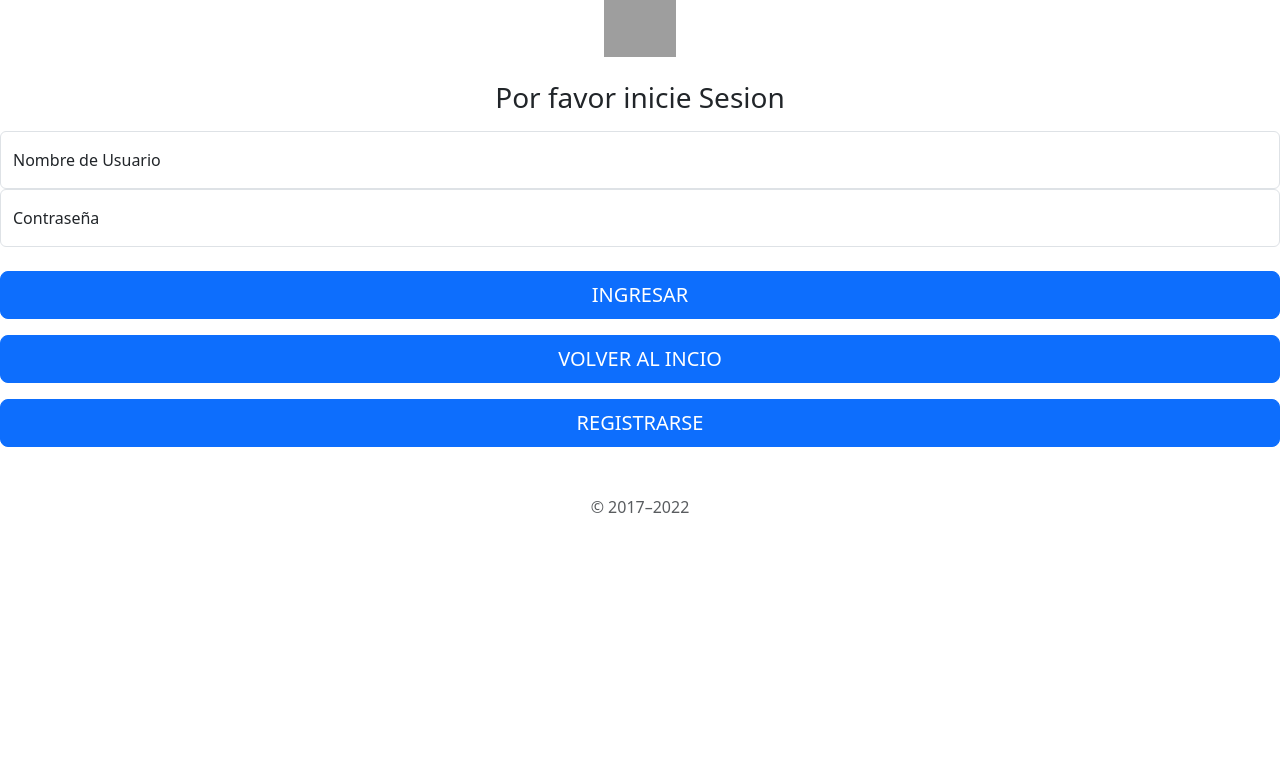
After one commit to RickyRicardo19/PerlaNegra-Prototipo, a Django app: page /login/ in a window 1280 px wide. The commit adds this page. Shown: the top 783 px of the page. Run offline with Django 4.2, Linux system fonts and the light colour scheme; grey boxes are pictures that could not be loaded.

Commit message:
config inicio

```diff
--- a/PerlaNegra/PerlaNegra/urls.py
+++ b/PerlaNegra/PerlaNegra/urls.py
@@ -1,23 +1,9 @@
-"""PerlaNegra URL Configuration
-
-The `urlpatterns` list routes URLs to views. For more information please see:
-    https://docs.djangoproject.com/en/4.1/topics/http/urls/
-Examples:
-Function views
-    1. Add an import:  from my_app import views
-    2. Add a URL to urlpatterns:  path('', views.home, name='home')
-Class-based views
-    1. Add an import:  from other_app.views import Home
-    2. Add a URL to urlpatterns:  path('', Home.as_view(), name='home')
-Including another URLconf
-    1. Import the include() function: from django.urls import include, path
-    2. Add a URL to urlpatterns:  path('blog/', include('blog.urls'))
-"""
 from django.contrib import admin
 from django.urls import path
 from . import views
 
 urlpatterns = [
     path('admin/', admin.site.urls),
-    path('', views.inicio)
+    path('', views.inicio, name = 'inicio'),
+    path('login/', views.login, name = 'login')
 ]
--- a/PerlaNegra/PerlaNegra/views.py
+++ b/PerlaNegra/PerlaNegra/views.py
@@ -5,3 +5,6 @@ def inicio(request):
     contexto = {
      }
     return render(request, templates_name, contexto)
+
+def login(request):
+    return render(request,'login.html', {})
--- a/PerlaNegra/templates/index.html
+++ b/PerlaNegra/templates/index.html
@@ -2,7 +2,6 @@
   <html lang="en"><head>
     <meta charset="utf-8">
     <meta name="viewport" content="width=device-width, initial-scale=1">
-
     <title>PerlaNegra</title>
     <link href="https://cdn.jsdelivr.net/npm/bootstrap@5.3.0-alpha1/dist/css/bootstrap.min.css" rel="stylesheet" integrity="sha384-GLhlTQ8iRABdZLl6O3oVMWSktQOp6b7In1Zl3/Jr59b6EGGoI1aFkw7cmDA6j6gD" crossorigin="anonymous">
     </head>
@@ -49,7 +48,7 @@
         <p class="lead text-muted">Esta Página esta orientada a la compra de joyas.</p>
         <p>
           <a href="#" class="btn btn-primary my-2">Comprar PerlaNegra</a>
-          <a href="#" class="btn btn-secondary my-2">Vender PerlaNegra</a>
+          <a href="{% url 'login' %}" class="btn btn-secondary my-2">Vender PerlaNegra</a>
         </p>
       </div>
     </div>
--- /dev/null
+++ b/PerlaNegra/templates/login.html
@@ -0,0 +1,40 @@
+<html lang="en"><head>
+    <meta charset="utf-8">
+    <meta name="viewport" content="width=device-width, initial-scale=1">
+    <meta name="generator" content="Hugo 0.108.0">
+    <title>Iniciar Sesion</title>
+
+
+
+    <link href="https://cdn.jsdelivr.net/npm/bootstrap@5.3.0-alpha1/dist/css/bootstrap.min.css" rel="stylesheet" integrity="sha384-GLhlTQ8iRABdZLl6O3oVMWSktQOp6b7In1Zl3/Jr59b6EGGoI1aFkw7cmDA6j6gD" crossorigin="anonymous">
+
+
+  </head>
+  <body class="text-center">
+
+<main class="form-signin w-100 m-auto">
+  <form>
+    <img class="mb-4" src="https://perlanegrasrl.com.ar/img/perlanegra_logo.svg" alt="" width="72" height="57">
+    <h1 class="h3 mb-3 fw-normal">Por favor inicie Sesion</h1>
+
+    <div class="form-floating">
+      <input type="email" class="form-control" id="floatingInput" placeholder="name@example.com">
+      <label for="floatingInput">Nombre de Usuario</label>
+    </div>
+    <div class="form-floating">
+      <input type="password" class="form-control" id="floatingPassword" placeholder="Password">
+      <label for="floatingPassword">Contraseña</label>
+    </div>
+    <br>
+    <P><button class="w-100 btn btn-lg btn-primary" type="submit">INGRESAR</button></P>
+    <p><a class="w-100 btn btn-lg btn-primary" href="{% url 'inicio' %}">VOLVER AL INCIO</a></P>
+    <p><a class="w-100 btn btn-lg btn-primary" href="">REGISTRARSE</a></P>
+    <p><p class="mt-5 mb-3 text-muted">© 2017–2022</p></P>
+  </form>
+</main>
+
+
+
+
+
+</body></html>
```
